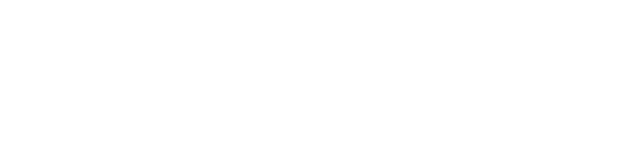
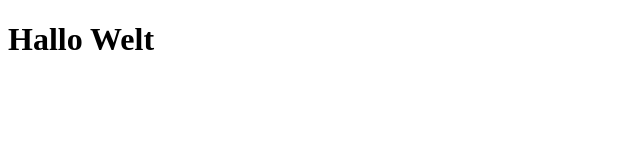
Before and after one commit to Sudoka1/kindergarten2, a plain HTML site: page index.html in a window 1280 px wide. Shown: the whole page, without its empty margins (0-640 px from the left). Drawn offline with Linux system fonts and the light colour scheme.

Commit message:
header hallo welt

```diff
--- a/index.html
+++ b/index.html
@@ -6,7 +6,9 @@
     <title>KinderGarten 2</title>
 </head>
 <body>
-    <header></header>
+    <header>
+        <h1>Hallo Welt</h1>
+    </header>
     <main>
         <section id="first-section">
             <div></div>
```
